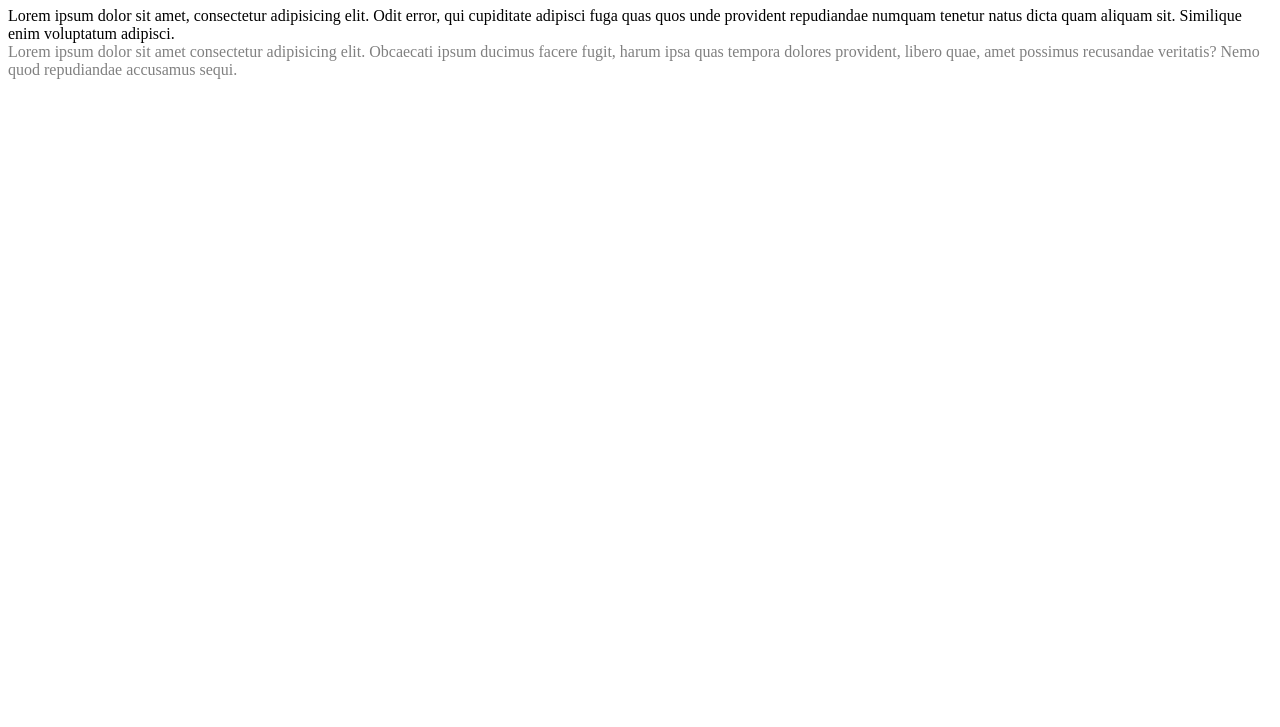
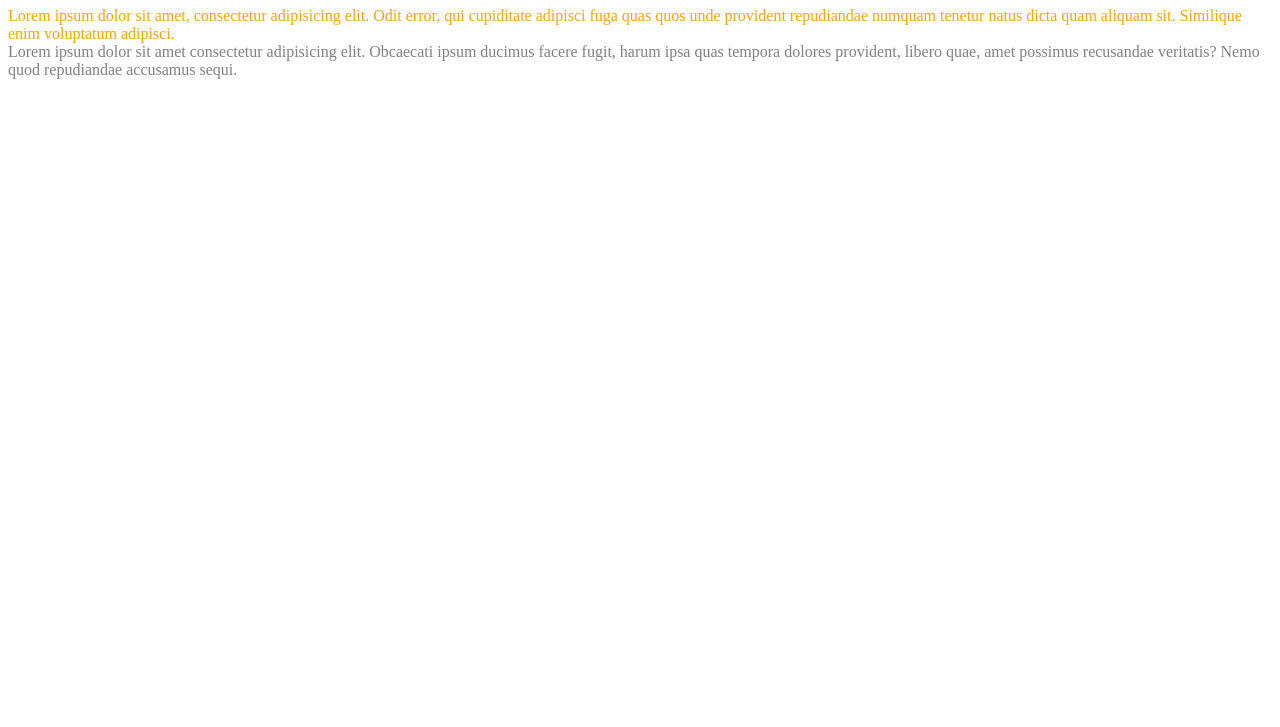
Before and after one commit to Albert-SA/project, a plain HTML site: page index.html in a window 1280 px wide. Shown: the part 73-800 px from the top of the page. Drawn offline with Linux system fonts and the light colour scheme; a script that the page names is missing.

```diff
--- a/css/style.css
+++ b/css/style.css
@@ -4,6 +4,10 @@ div {
 
 .element {
     color: red;
+}
+
+.wrapper .element {
+    color: orange;
 }
 
 .big {
```
Also changed, not shown: fonts/Roboto-Black.ttf (added), fonts/Roboto-BlackItalic.ttf (added), fonts/Roboto-Bold.ttf (added), fonts/Roboto-BoldItalic.ttf (added), fonts/Roboto-Italic.ttf (added), fonts/Roboto-Light.ttf (added), fonts/Roboto-LightItalic.ttf (added), fonts/Roboto-Medium.ttf (added), fonts/Roboto-MediumItalic.ttf (added), fonts/Roboto-Regular.ttf (added), fonts/Roboto-Thin.ttf (added), fonts/Roboto-ThinItalic.ttf (added).
